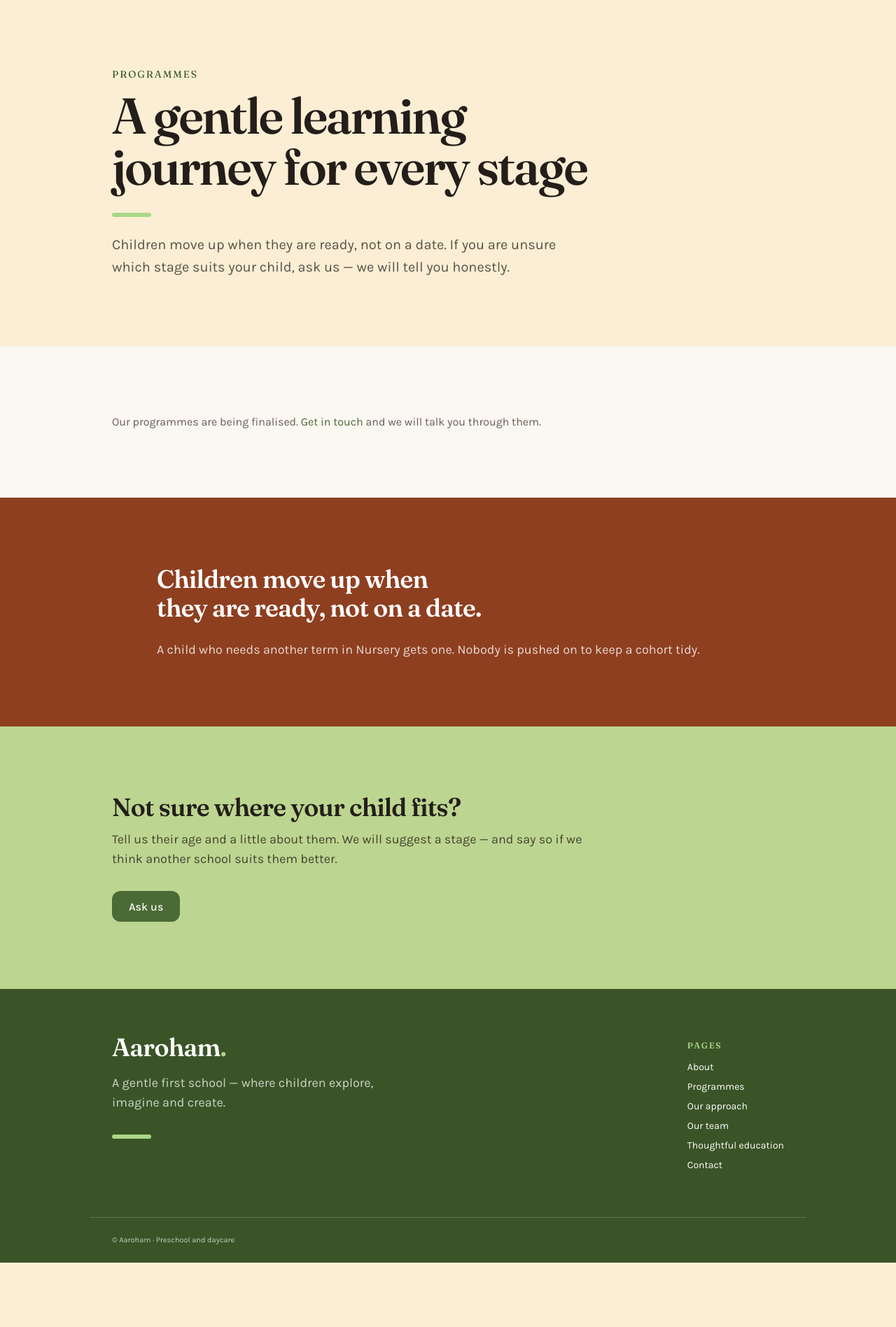
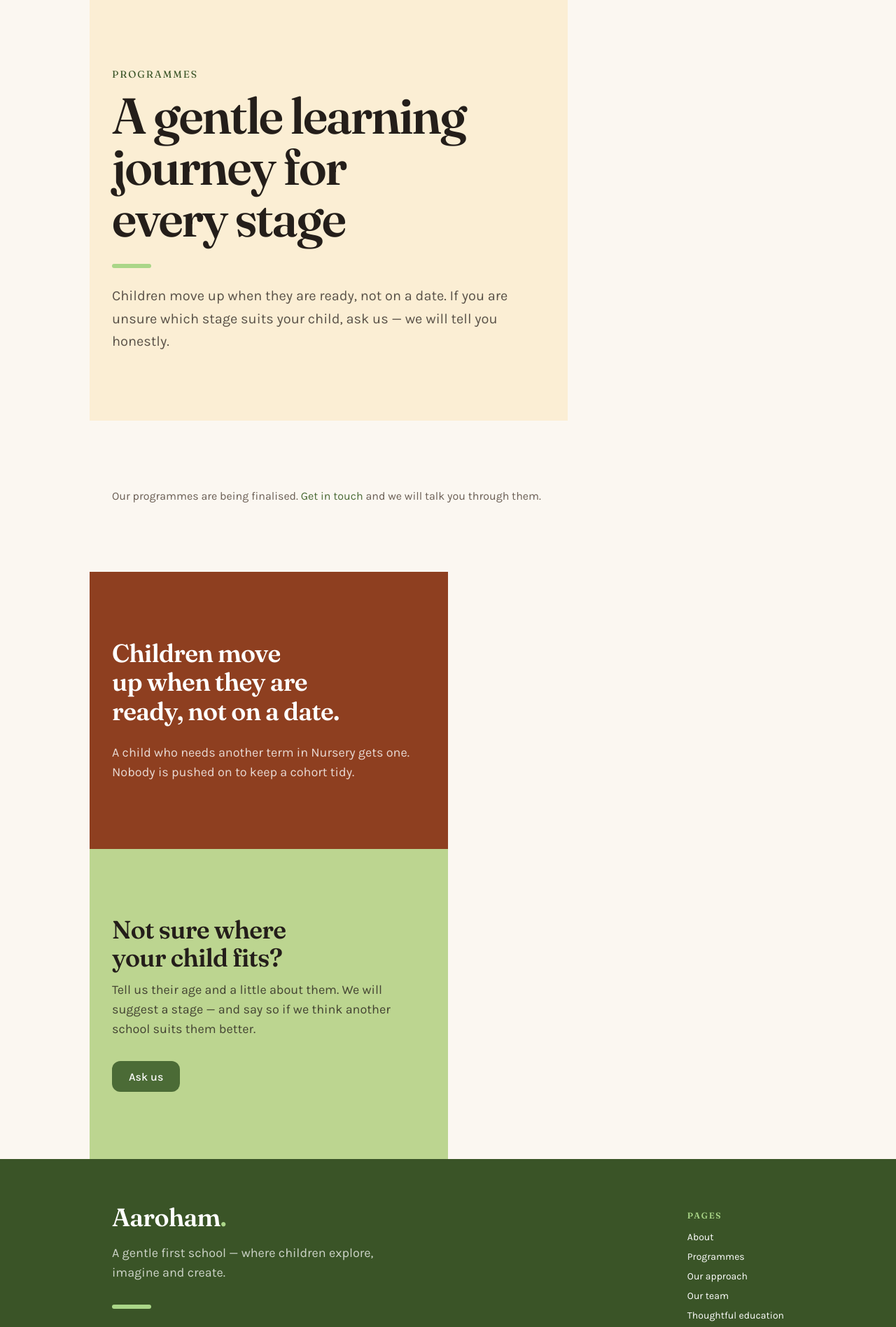
Before and after one commit to friend4amit/preschool, a Django app: template templates/website/pages/programs.html in a window 1280 px wide. Shown: the part 61-1957 px from the top of the page at 70% size. Before the commit the page ends 1865 px from the top, so only its background shows below. Run offline with Django 5.2, Linux system fonts and the light colour scheme; the template is opened without the code that fills it: values that come from a table or form of the project are taken from there, others are empty; style sheets or scripts are compiled from the project's sources; parts of the project's set-up code (start-up, migrations or seed data) failed here and were passed over.

Commit message:
programmes: the three coloured sections stop short of the right edge
Hero at two thirds, pull quote and closing call at a half. The programme cards
between them stay full width, because they are the actual content and should
remain the widest thing on the page — four equal slabs read as a wall.

Two new modifiers in input.css rather than utilities on the sections, because
the interesting part is not the width. It is the LEFT edge: each panel starts
exactly where .shell starts, so every heading down the page still lands on the
same vertical line. That is what makes a short right edge read as a decision
instead of as something broken — the eye checks the left margin, not the right.
The maths reproduces .shell's own centring, max(0, (100% - 64rem) / 2), so the
two cannot drift apart.

Narrowing begins at md:. Half of a 390px phone is 195px, which is not a column,
it is a gutter.

Measured in a same-origin iframe at 390 / 640 / 767 / 768 / 1024 / 1280 / 1600.
Below md: all four sections are identical and full width; from 768 up the hero
is 683px and the other two 512px against a 1024px column. At every one of those
widths the four sections' text shares a single left offset, and horizontal
overflow is zero.

Chrome on this machine is reporting a zero-width viewport and will not
screenshot, so this is verified by measurement and not by eye. Worth a look on
a real window before it is called finished.

Co-Authored-By: Claude Opus 5 <noreply@anthropic.com>
Claude-Session: https://claude.ai/code/session_01HbRFjuzAa1FeNGTfoETBiy

```diff
--- a/assets/css/input.css
+++ b/assets/css/input.css
@@ -419,6 +419,37 @@
   .band-tint  { background-color: var(--color-sunken); }
   .band-leaf  { background-color: var(--color-leaf-panel); }
   .band-clay  { background-color: var(--color-clay-wash); }
+
+  /* Bands that stop short of the right edge.
+     ---------------------------------------------------------------------------
+     A band is normally full bleed: colour edge to edge, content held in by
+     .shell. These two break that deliberately — the COLOUR itself becomes a
+     panel, so the page gains a ragged right edge instead of four identical
+     slabs.
+
+     The measurement that matters is the left one. Each panel starts exactly
+     where .shell starts, so the text inside it lands on the same vertical line
+     as every other band on the page. That is what makes the short right edge
+     read as a decision rather than as something broken — the eye checks the
+     left margin, not the right.
+
+     `margin-inline-start` resolves its percentage against the parent's inline
+     size, which is the viewport here, so this reproduces .shell's own centring
+     maths: max(0, (100% - 64rem) / 2). Below 64rem it collapses to 0 and the
+     panel simply fills the width, which is the honest answer on a phone.
+
+     Narrowing starts at md: on purpose. Half of a 390px phone is 195px, which
+     is not a column, it is a gutter. See the mobile-first rule in CLAUDE.md. */
+  @media (width >= 48rem) {
+    .band-two-thirds,
+    .band-half {
+      margin-inline-start: max(0px, calc((100% - 64rem) / 2));
+      margin-inline-end: auto;
+    }
+
+    .band-two-thirds { width: min(100%, calc(64rem * 2 / 3)); }
+    .band-half       { width: min(100%, calc(64rem / 2)); }
+  }
 
   /* A panel inside a band — the pull-out on a prose page. Same colour, same rule:
      ink on it, never white. */
--- a/templates/website/pages/programs.html
+++ b/templates/website/pages/programs.html
@@ -5,7 +5,15 @@
 {% block meta_description %}Playgroup, Nursery, LKG, UKG and daycare for ages 1½ to 6. Children move up when they are ready, not on a date.{% endblock %}
 
 {% block content %}
-  <section class="band band-marigold pb-16 md:pb-24">
+  {% comment %} The three coloured sections stop short of the right edge — the hero
+     at two thirds, the pull quote and the closing call at a half — while the
+     programme cards between them stay full width. Four equal slabs read as a
+     wall; a ragged right edge gives the page somewhere to breathe and keeps the
+     cards, which are the actual content, as the widest thing on it.
+
+     They all still START on the .shell line, so every heading down the page sits
+     on the same vertical. The rules are in assets/css/input.css. {% endcomment %}
+  <section class="band band-marigold band-two-thirds pb-16 md:pb-24">
     <div class="shell">
       <p class="eyebrow">Programmes</p>
       <h1 class="font-display text-ink text-display md:text-display-lg lg:text-display-xl mt-3 max-w-4xl leading-[1.02] font-semibold text-balance">
@@ -72,7 +80,7 @@
     </div>
   </section>
 
-  <section class="a-clay band-solid band">
+  <section class="a-clay band-solid band band-half">
     <div class="shell max-w-4xl">
       <p class="font-display text-display leading-[1.15] font-semibold text-balance">
         Children move up when they are ready, not on a date.
@@ -84,7 +92,7 @@
     </div>
   </section>
 
-  <section class="band band-leaf">
+  <section class="band band-leaf band-half">
     <div class="shell">
       <h2 class="font-display text-ink text-display font-semibold text-balance">Not sure where your child fits?</h2>
       <p class="text-ink/80 mt-3 max-w-prose text-lg">
```
